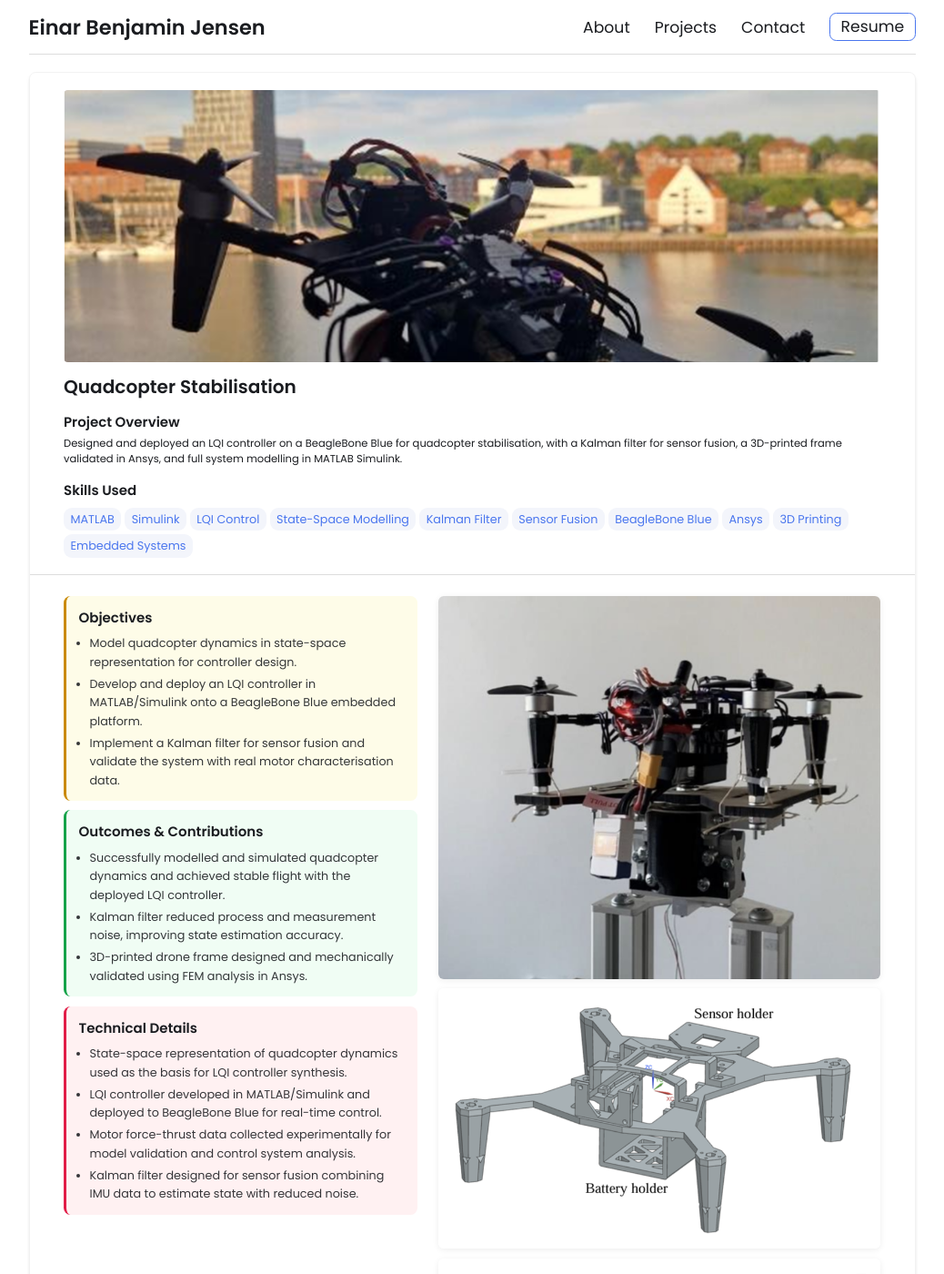
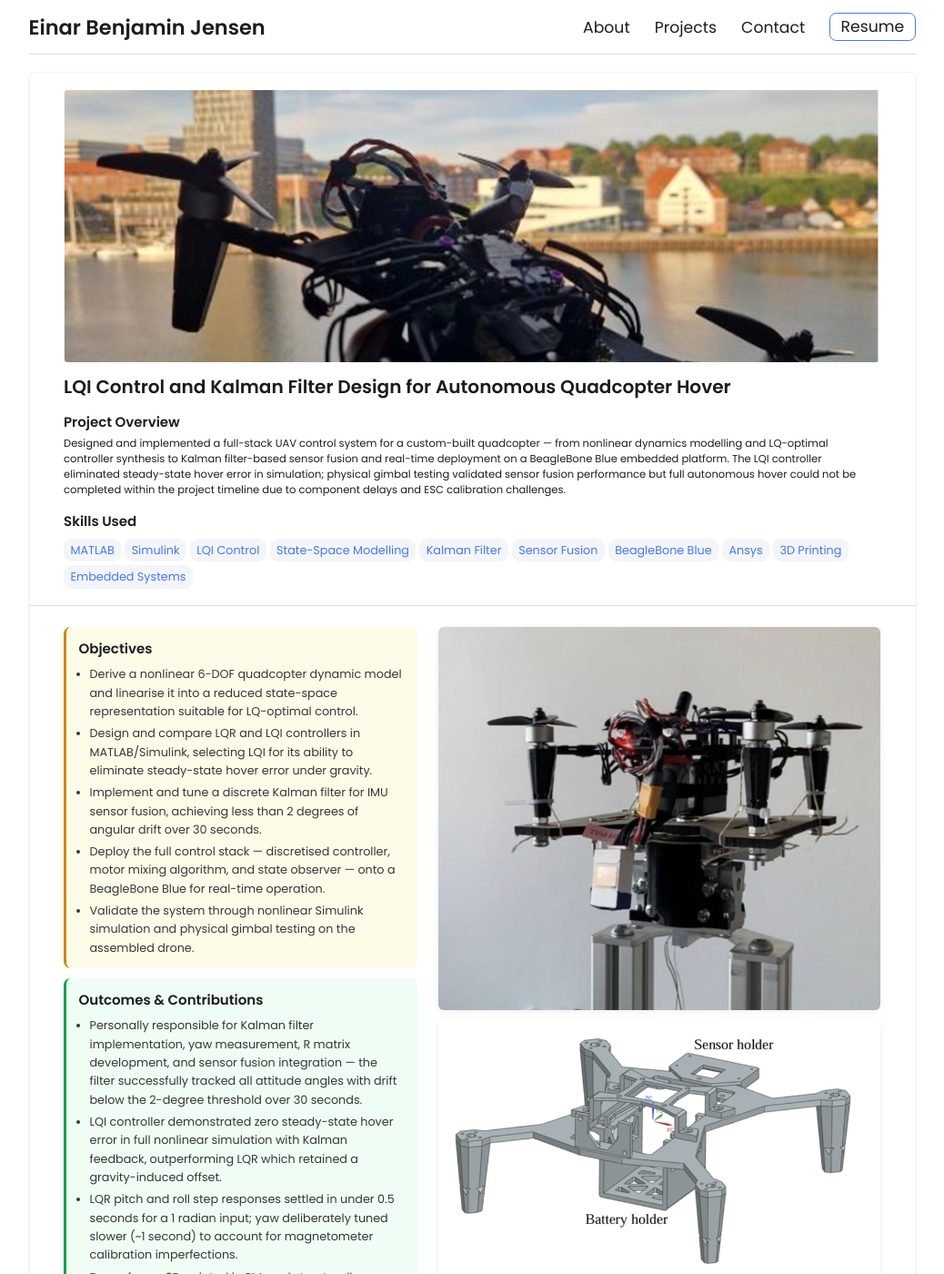
Before and after one commit to ebj17/ebj17.github.io, a Jekyll site: the page built from _projects/quadcopter-stabilisation/index.md, in a window 1280 px wide and 1400 px high. Shown: the whole window at 91% size, without its empty margins (121-1159 px from the left). Built offline with Jekyll 4.4.1, drawn with Linux system fonts in a browser that asks for light colours; some of the changed text lies outside the part shown.

Commit message:
Update quadcopter project content: title, overview, objectives, outcomes, technical details
Co-Authored-By: Claude Sonnet 4.6 <noreply@anthropic.com>

```diff
--- a/_projects/quadcopter-stabilisation/index.md
+++ b/_projects/quadcopter-stabilisation/index.md
@@ -2,8 +2,8 @@
 layout: post
 
 # ── TITLE & DESCRIPTION ──────────────────────────────────────────────────────
-title: Quadcopter Stabilisation   # h1 shown at the top of the page
-description: Designed and deployed an LQI controller on a BeagleBone Blue for quadcopter stabilisation, with a Kalman filter for sensor fusion, a 3D-printed frame validated in Ansys, and full system modelling in MATLAB Simulink.
+title: LQI Control and Kalman Filter Design for Autonomous Quadcopter Hover   # h1 shown at the top of the page
+description: Designed and implemented a full-stack UAV control system for a custom-built quadcopter — from nonlinear dynamics modelling and LQ-optimal controller synthesis to Kalman filter-based sensor fusion and real-time deployment on a BeagleBone Blue embedded platform. The LQI controller eliminated steady-state hover error in simulation; physical gimbal testing validated sensor fusion performance but full autonomous hover could not be completed within the project timeline due to component delays and ESC calibration challenges.
 # ↑ paragraph shown under "Project Overview"
 
 # ── SKILLS ───────────────────────────────────────────────────────────────────
@@ -25,20 +25,28 @@ image-position: center 60%     # shifts the banner crop vertically — e.g. "cen
 
 # ── SPEC BOXES ───────────────────────────────────────────────────────────────
 objectives:                    # yellow box — what you set out to do
-  - Model quadcopter dynamics in state-space representation for controller design.
-  - Develop and deploy an LQI controller in MATLAB/Simulink onto a BeagleBone Blue embedded platform.
-  - Implement a Kalman filter for sensor fusion and validate the system with real motor characterisation data.
+  - Derive a nonlinear 6-DOF quadcopter dynamic model and linearise it into a reduced state-space representation suitable for LQ-optimal control.
+  - Design and compare LQR and LQI controllers in MATLAB/Simulink, selecting LQI for its ability to eliminate steady-state hover error under gravity.
+  - Implement and tune a discrete Kalman filter for IMU sensor fusion, achieving less than 2 degrees of angular drift over 30 seconds.
+  - Deploy the full control stack — discretised controller, motor mixing algorithm, and state observer — onto a BeagleBone Blue for real-time operation.
+  - Validate the system through nonlinear Simulink simulation and physical gimbal testing on the assembled drone.
 
 outcomes:                      # green box — key results and achievements
-  - Successfully modelled and simulated quadcopter dynamics and achieved stable flight with the deployed LQI controller.
-  - Kalman filter reduced process and measurement noise, improving state estimation accuracy.
-  - 3D-printed drone frame designed and mechanically validated using FEM analysis in Ansys.
+  - Personally responsible for Kalman filter implementation, yaw measurement, R matrix development, and sensor fusion integration — the filter successfully tracked all attitude angles with drift below the 2-degree threshold over 30 seconds.
+  - LQI controller demonstrated zero steady-state hover error in full nonlinear simulation with Kalman feedback, outperforming LQR which retained a gravity-induced offset.
+  - LQR pitch and roll step responses settled in under 0.5 seconds for a 1 radian input; yaw deliberately tuned slower (~1 second) to account for magnetometer calibration imperfections.
+  - Drone frame 3D-printed in PLA and structurally validated via ANSYS FEM with a safety factor above 2, confirmed capable of withstanding operational motor loads.
+  - Physical hover was not achieved: ESC calibration consumed 4 days due to poor documentation, motor shipment delays pushed testing to the final weeks, and controller tuning on the real drone could not be finalised — gimbal testing confirmed correct disturbance response but oscillation at higher gains.
+  - Future work: finalise physical tuning using the established Q-matrix strategy, extend to full trajectory tracking with LQI, and investigate nonlinear/adaptive control for coupled rotational dynamics.
 
 technical:                     # red box — technologies, methods, and implementation details
-  - State-space representation of quadcopter dynamics used as the basis for LQI controller synthesis.
-  - LQI controller developed in MATLAB/Simulink and deployed to BeagleBone Blue for real-time control.
-  - Motor force-thrust data collected experimentally for model validation and control system analysis.
-  - Kalman filter designed for sensor fusion combining IMU data to estimate state with reduced noise.
+  - Plant: nonlinear underactuated MIMO system, 6-DOF, linearised around hover equilibrium; state vector extended to 12 states for LQI with integral error augmentation.
+  - Controllers: LQR (PD-equivalent) and LQI (PI-equivalent); gains computed via Bryson's rule for Q/R initialisation, then iteratively tuned.
+  - Kalman filter: discrete, linear; fusing BeagleBone IMU (accelerometer + gyroscope) and barometer; R matrix tuned from real sensor noise histograms.
+  - Hardware: BeagleBone Blue MCU, Ethix 1507 2800KV brushless motors, HQProp 3x3x3 propellers, custom ESC interface at 50 Hz PWM.
+  - Simulation: full nonlinear Simulink model with Gaussian process and measurement noise; 3D visualisation block included.
+  - FEM: ANSYS Workbench static structural analysis; safety factor > 2 confirmed under operational thrust loads.
+  - Limitation: linearisation valid only near hover — large angle manoeuvres degrade model accuracy; Kalman optimality assumes Gaussian noise which does not fully reflect real IMU characteristics.
 
 # ── GALLERY ──────────────────────────────────────────────────────────────────
 # Drop any image named gallery-1.jpg, gallery-2.jpg, gallery-3.jpg etc. into
```
